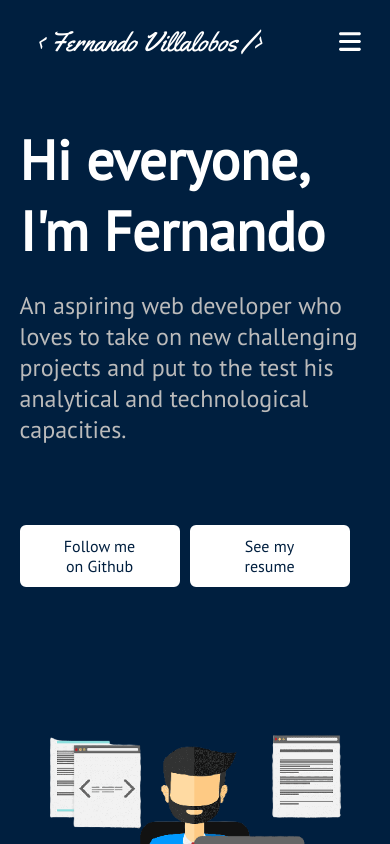
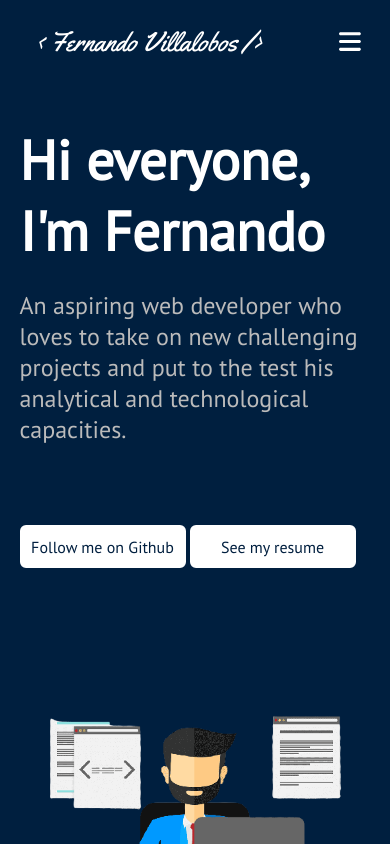
Before and after one commit to fervd24/My-portfolio, a React (Create React App) app: page / in a window 390 px wide. Shown: the top 844 px of the page. Built offline with nearby package versions, Linux system fonts and the light colour scheme.

Commit message:
Modifying some button styles

```diff
--- a/src/components/Button/Button.css
+++ b/src/components/Button/Button.css
@@ -18,11 +18,13 @@
 
 .btn {
     display: inline-block;
-    width: 200px;
-    height: 25px;
+    width: 300px;
+    height: 50px;
     border-radius: 6px;
-    padding: 0.6rem 2rem;
-    font-size: 18px;
+    display: flex;
+    justify-content: center;
+    align-items: center;
+    font-size: 22px;
     text-decoration: none;
     background-color: #fff;
     color: #001f3f;
@@ -43,11 +45,9 @@
         margin-right: 5rem;
     }
     .btn{
-        width: 100%;
+        width: 210px;
         height: 40px;
-        display: flex;
-        justify-content: center;
-        align-items: center;
+        font-size: 18px;
     }
 }
 @media (max-width:670px) {
@@ -58,5 +58,6 @@
         margin: auto;
         font-size: 16px;
         height: 37px;
+        width: 160px;
     }
 }
```
